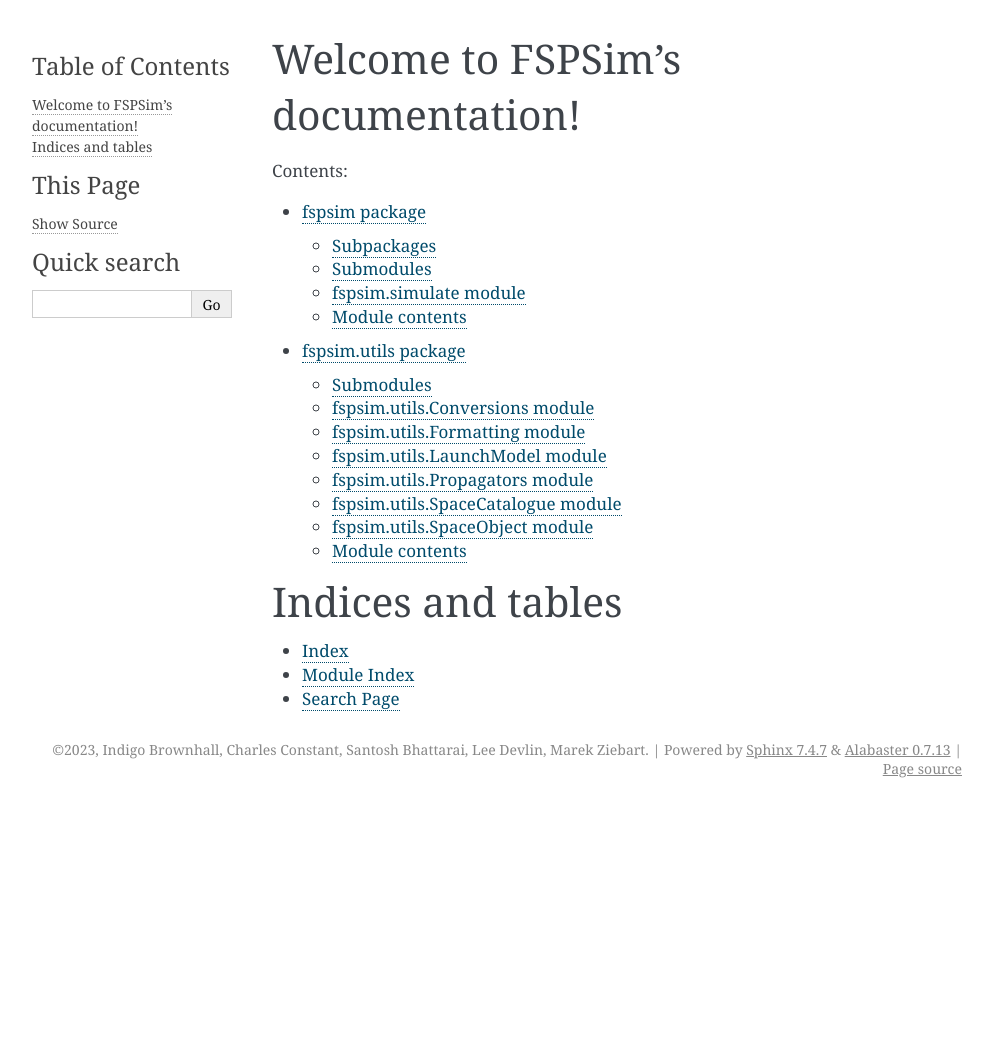
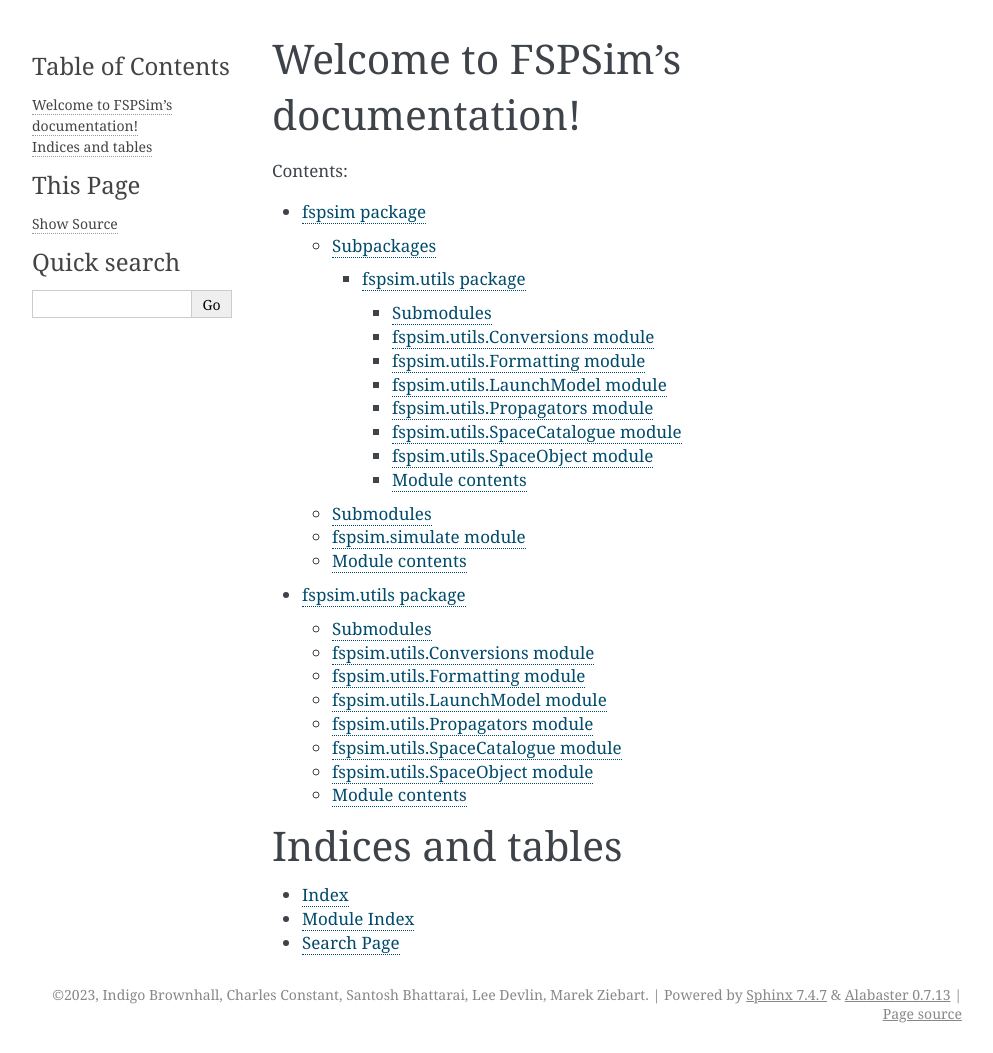
Before and after one commit to ucl-sgnl/FSPSimulator, a Sphinx documentation site: the page built from docs/index.rst, in a window 1280 px wide. Shown: the whole page, without its empty margins (148-1141 px from the left). Built offline with Sphinx 7.4.7, drawn with Linux system fonts in a browser that asks for light colours; pages that are not in the unit, such as notebooks, are missing from menus; before the commit the page ends 900 px from its top, so only the background shows below that; some of the changed lines change nothing that is shown.

Commit message:
docs draft 1

```diff
--- a/docs/conf.py
+++ b/docs/conf.py
@@ -10,8 +10,6 @@
 import sys
 sys.path.insert(0, os.path.abspath('..'))       # root directory
 sys.path.insert(0, os.path.abspath('../src'))   # src directory
-
-
 
 project = 'FSPSim'
 copyright = '2023, Indigo Brownhall, Charles Constant, Santosh Bhattarai, Lee Devlin, Marek Ziebart'
@@ -28,6 +26,7 @@
 
 templates_path = ['_templates']
 exclude_patterns = ['_build', 'Thumbs.db', '.DS_Store']
+autodoc_mock_imports = ["wget", "poliastro", "sgp4", "dotenv", "jplephem", "pyatmos"]
 
 # -- Options for HTML output -------------------------------------------------
 # https://www.sphinx-doc.org/en/master/usage/configuration.html#options-for-html-output
--- a/docs/fspsim.rst
+++ b/docs/fspsim.rst
@@ -8,7 +8,6 @@
    :maxdepth: 6
 
    fspsim.utils
-   fspsim
 
 Submodules
 ----------
--- a/docs/index.rst
+++ b/docs/index.rst
@@ -7,7 +7,7 @@
 ==================================
 
 .. toctree::
-   :maxdepth: 2
+   :maxdepth: 6
    :caption: Contents:
 
    fspsim
--- a/docs/modules.rst
+++ /dev/null
@@ -1,7 +0,0 @@
-fspsim
-======
-
-.. toctree::
-   :maxdepth: 4
-
-   fspsim
```
Also changed, not shown: 12 other files.
